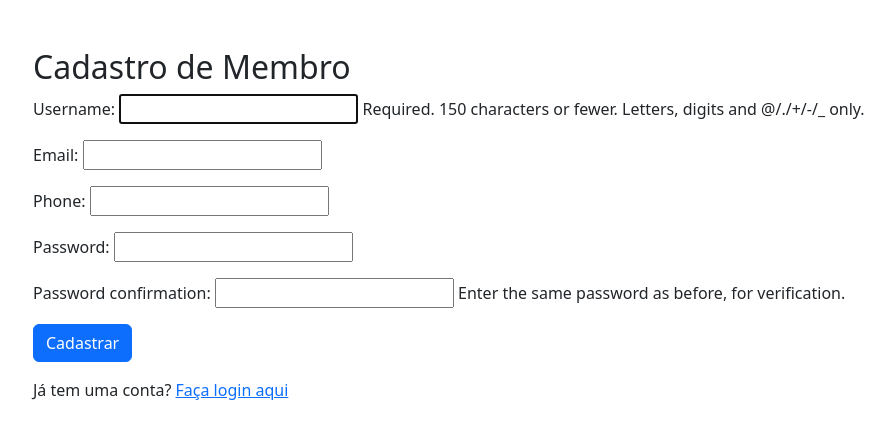
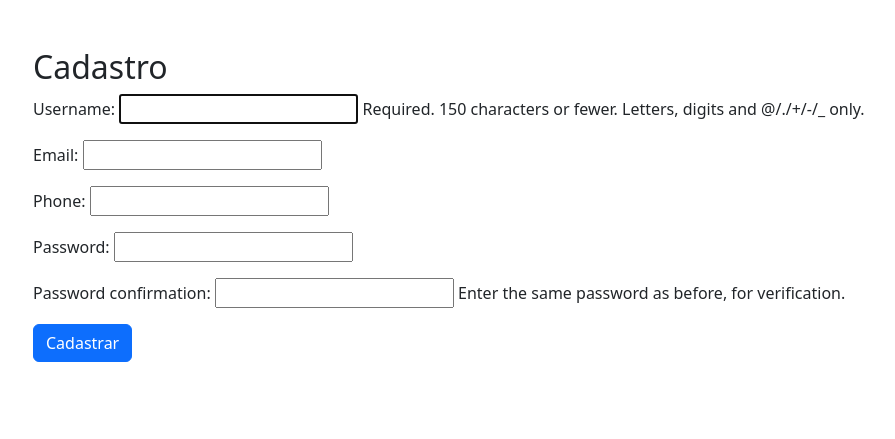
Before and after one commit to menascim/igreja_financeiro, a Django app: page /cadastro/ in a window 1280 px wide. Shown: the top 439 px of the page, without its empty margins (61-956 px from the left). Run offline with Django 5.2, Linux system fonts and the light colour scheme.

Commit message:
Update register.html

```diff
--- a/core/templates/registration/register.html
+++ b/core/templates/registration/register.html
@@ -2,14 +2,11 @@
 
 {% block content %}
 <div class="container mt-5">
-    <h2>Cadastro de Membro</h2>
+    <h2>Cadastro</h2>
     <form method="post">
         {% csrf_token %}
         {{ form.as_p }}
         <button type="submit" class="btn btn-primary">Cadastrar</button>
     </form>
-    <p class="mt-3">
-        Já tem uma conta? <a href="{% url 'login' %}">Faça login aqui</a>
-    </p>
 </div>
 {% endblock %}
```
